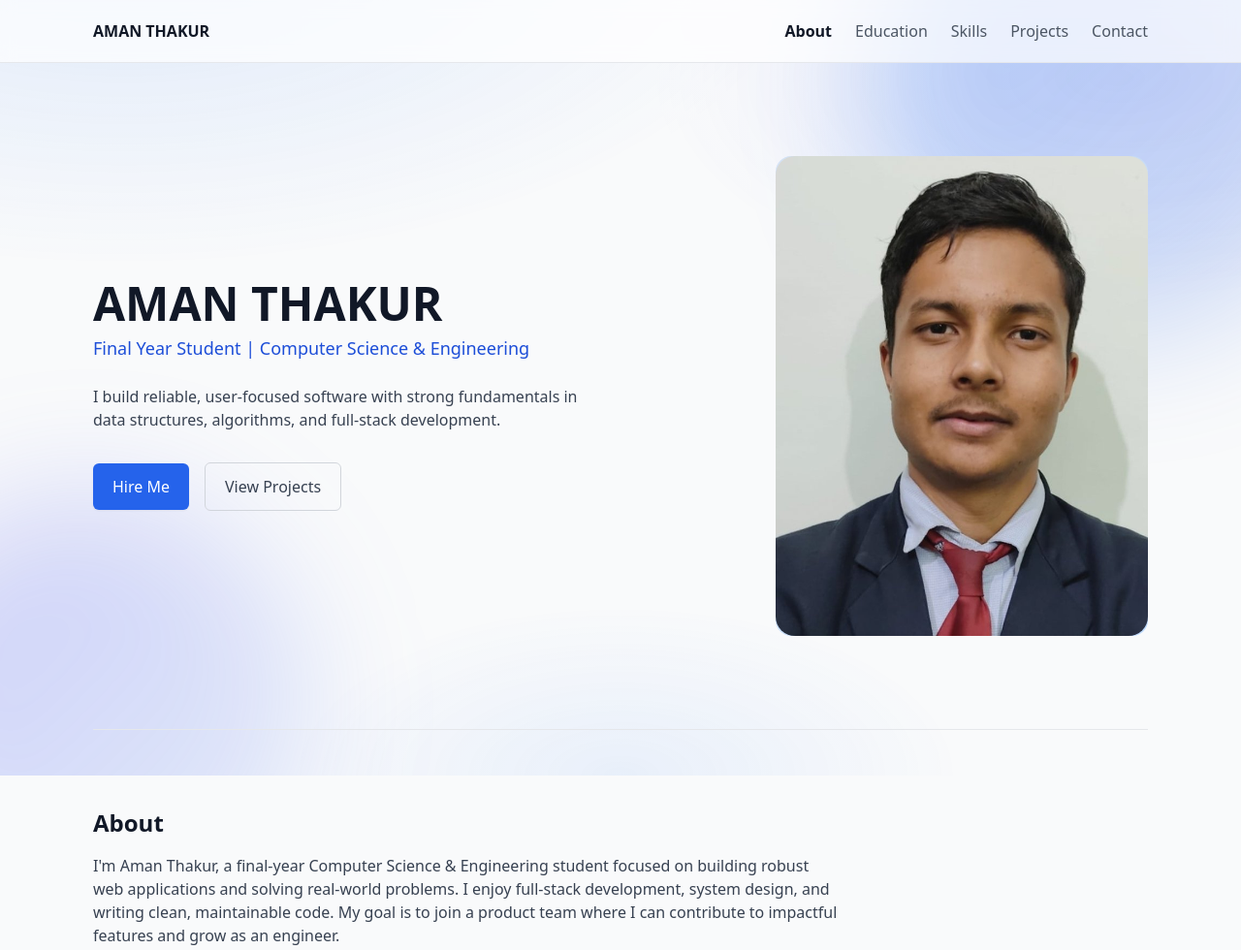
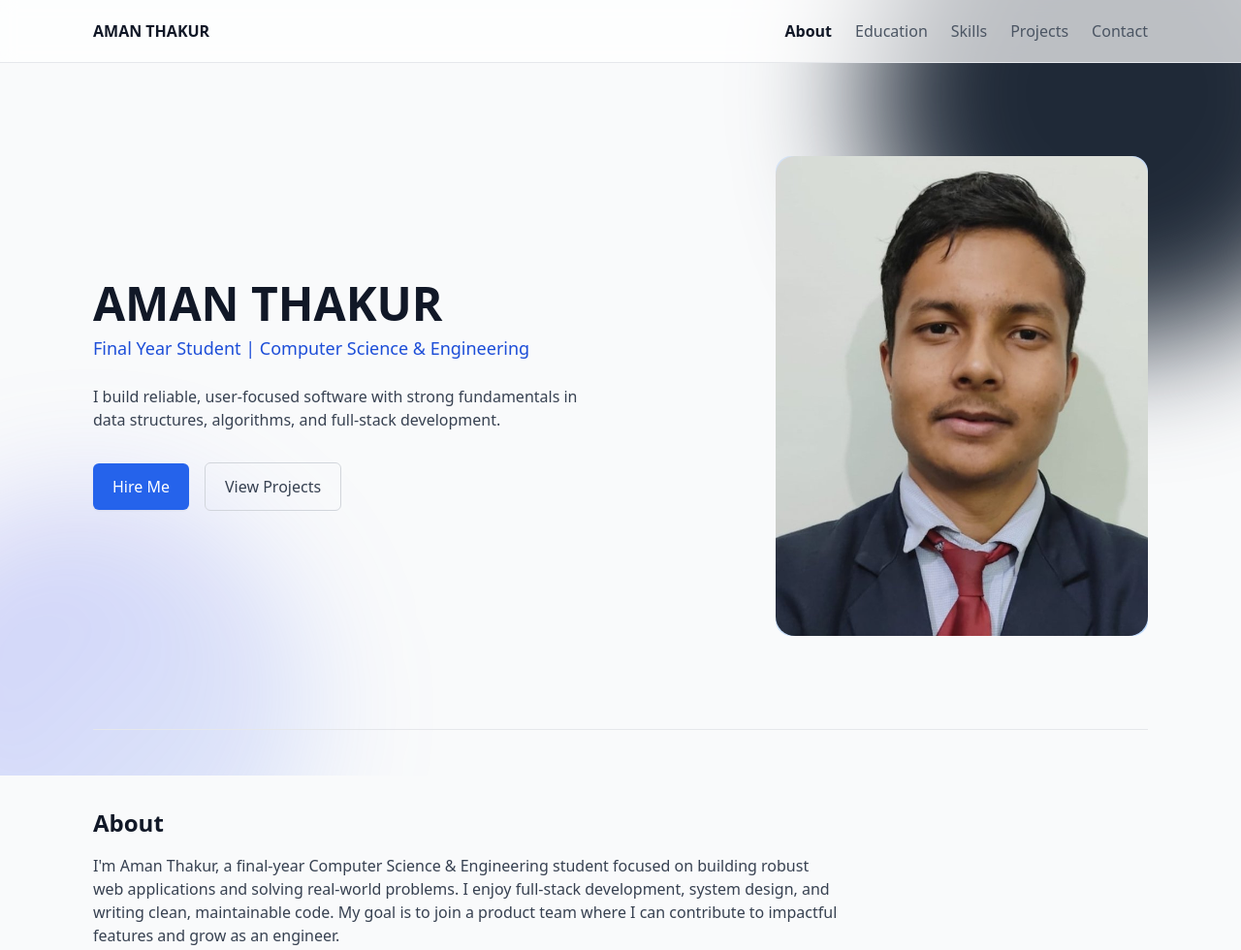
Before and after one commit to AmanThakur100/Portfolio, a plain HTML site: page index.html in a window 1280 px wide. Shown: the top 980 px of the page at 97% size. Drawn offline with nearby package versions, Linux system fonts and the light colour scheme.

```diff
--- a/index.html
+++ b/index.html
@@ -17,6 +17,7 @@
     <link rel="icon" href="/favicon.svg" type="image/svg+xml" />
 
     <!-- Theme init: avoid FOUC by setting dark class before paint -->
+    <!-- REMOVE this block -->
     <script>
       (function () {
         try {
@@ -73,43 +74,16 @@
       }
     </style>
   </head>
-  <body
-    class="bg-gray-50 dark:bg-gray-900 text-gray-800 dark:text-gray-100 antialiased"
-  >
+  <body class="bg-gray-50 text-gray-800 antialiased">
     <!-- Decorative background -->
     <div
       aria-hidden="true"
       class="pointer-events-none fixed inset-0 -z-10 overflow-hidden"
     >
-      <div
-        class="absolute inset-0 opacity-70 dark:opacity-40"
-        style="
-          background: radial-gradient(
-              1200px 600px at 10% -10%,
-              rgba(59, 130, 246, 0.2),
-              transparent 60%
-            ),
-            radial-gradient(
-              800px 400px at 90% 10%,
-              rgba(99, 102, 241, 0.16),
-              transparent 60%
-            ),
-            radial-gradient(
-              600px 300px at 50% 100%,
-              rgba(59, 130, 246, 0.12),
-              transparent 60%
-            );
-        "
-      ></div>
+      <div class="absolute inset-0 opacity-70 dark:opacity-40"></div>
       <div
         class="absolute -top-40 right-[-10%] h-[32rem] w-[32rem] rounded-full blur-3xl"
-        style="
-          background: linear-gradient(
-            135deg,
-            rgba(59, 130, 246, 0.35),
-            rgba(29, 78, 216, 0.15)
-          );
-        "
+        style="background-color: #1f2937"
       ></div>
       <div
         class="absolute -bottom-40 left-[-10%] h-[28rem] w-[28rem] rounded-full blur-3xl"
@@ -217,7 +191,7 @@
             <li>
               <a
                 href="#education"
-                class="nav-link block px-3 py-2 rounded hover:bg-gray-100 dark:hover:bg-gray-800"
+                class="nav-link block px-3 py-2 rounded hover:bg-gray-100"
                 >Education</a
               >
             </li>
```
